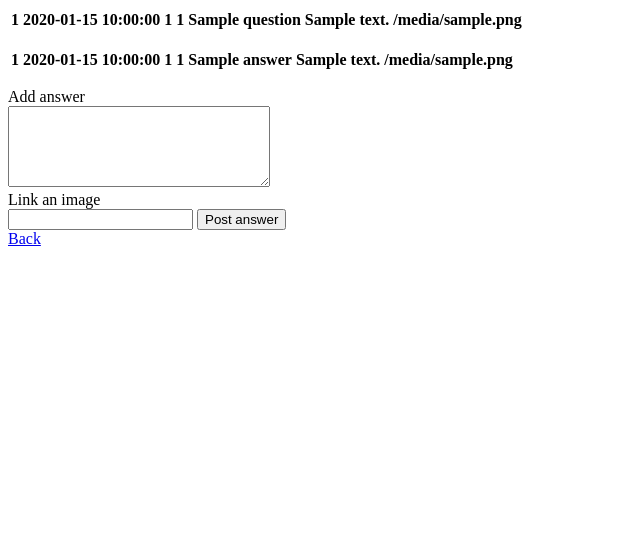
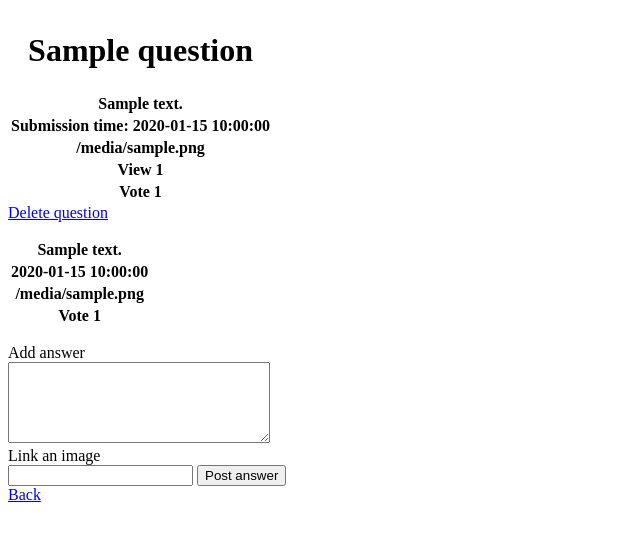
Before and after one commit to BoziDaniel/askmate1.1, a Flask app: page /question/1 in a window 1280 px wide. Shown: the top 541 px of the page, without its empty margins (0-640 px from the left). Run offline with Flask 2, Linux system fonts and the light colour scheme; a database or web service that is not in the repository returns one stand-in record (values such as "Sample title"); lists and menus that the app fills with data are empty; some libraries are stand-ins or nearby versions.

Commit message:
mert dani nagyon akarta

```diff
--- a/data_manager.py
+++ b/data_manager.py
@@ -62,3 +62,20 @@ def add_new_answer_to_table(cursor, data):
             VALUES ('{data["submission_time"]}', '{data["vote_number"]}', '{data["question_id"]}',
                     '{data["message"]}', '{data["image"]}');"""
     cursor.execute(query)
+
+
+@cn.connection_handler
+def delete_data_by_id(cursor, table, id):
+    query = f"""DELETE FROM {table} WHERE id = {id}"""
+    cursor.execute(query)
+
+
+@cn.connection_handler
+def update_row_in_table(cursor, table, data):
+    if table == "question":
+        query = f"""UPDATE question SET submission_time='{data["submission_time"]}',view_number={data[
+                    "view_number"]},vote_number={data["vote_number"]},title='{data["title"]}', message= '{data[
+                    "message"].replace("'", "''")}', image='{str(data["image"]).replace("None", "")}' WHERE id={data[
+                    "id"]}"""
+
+    cursor.execute(query)
--- a/server.py
+++ b/server.py
@@ -14,14 +14,16 @@ def route_list():
 
 
 @app.route('/question/<question_id>', methods=['GET'])
-def expand_question(question_id):
+def route_expand_question(question_id):
     question = dm.get_question_by_id(question_id)
+    # question["view_number"] = int(question["view_number"]) + 1
+    # dm.update_row_in_table("question", question)
     answers_by_question_id = dm.get_answer_by_id(question_id)
     return render_template('question.html', question=question, answers=answers_by_question_id, question_id=question_id)
 
 
 @app.route('/question/<question_id>', methods=['POST'])
-def add_answer(question_id):
+def route_add_answer(question_id):
     if request.method == 'POST':
         data = request.form
         data = dict(data)
@@ -41,6 +43,14 @@ def route_add_question():
     return render_template('add_question.html')
 
 
+@app.route('/question/<question_id>/delete', methods=['GET'])
+def route_delete_question(question_id):
+    dm.delete_data_by_id("question", question_id)
+    return redirect(url_for("route_list"))
+
+
+
+
 if __name__ == '__main__':
     app.run(
         port=5000,
--- a/templates/add_question.html
+++ b/templates/add_question.html
@@ -12,9 +12,12 @@
         <p>
             <label for="message">Question</label><br>
             <input type="text" name="message" id="message" minlength="10" required>
+            </p>
+        <p>
+            <label for="image">Image</label><br>
             <input type="text" name="image" value="">
         </p>
         <p><input type="submit" id="submit" value="submit"></p>
-
     </form>
+    {% include 'footer.html' %}
 {% endblock %}
--- a/templates/question.html
+++ b/templates/question.html
@@ -4,33 +4,46 @@
     {% for que in question %}
         <table>
             <tr>
-                <th>{{ que["id"] }} </th>
-                <th>{{ que["submission_time"] }} </th>
-                <th>{{ que["view_number"] }} </th>
-                <th>{{ que["vote_number"] }} </th>
-                <th>{{ que["title"] }} </th>
+                <th><h1>{{ que["title"] }}</h1></th>
+            </tr>
+            <tr>
                 <th>{{ que["message"] }} </th>
+            </tr>
+            <tr>
+                <th>Submission time: {{ que["submission_time"] }}</th>
+            </tr>
+            <tr>
                 <th>{{ que["image"] }} </th>
+            </tr>
+            <tr>
+                <th>View {{ que["vote_number"] }} </th>
+            </tr>
+            <tr>
+                <th>Vote {{ que["view_number"] }} </th>
             </tr>
         </table>
     {% endfor %}
-
+    <a href="{{ url_for("route_delete_question", question_id=question_id)}}">Delete question</a>
     <p>
         {% for answer in answers %}
             <table>
                 <tr>
-                    <th>{{ answer["id"] }} </th>
+                    <th>{{ answer["message"] }} </th>
+                </tr>
+                <tr>
                     <th>{{ answer["submission_time"] }} </th>
-                    <th>{{ answer["view_number"] }} </th>
-                    <th>{{ answer["vote_number"] }} </th>
-                    <th>{{ answer["title"] }} </th>
-                    <th>{{ answer["message"] }} </th>
+                </tr>
+                <tr>
                     <th>{{ answer["image"] }} </th>
                 </tr>
+                <tr>
+                    <th>Vote {{ answer["vote_number"] }} </th>
+                </tr>
             </table>
+{#            <a href="{{ url_for("route_delete_answer", answer_id=answer_id)}}">Delete answer</a>#}
         {% endfor %}
     </p>
-    <form action={{ url_for("add_answer", question_id=question_id) }} method="POST">
+    <form action={{ url_for("route_add_answer", question_id=question_id) }} method="POST">
         <label for="answer">Add answer</label><br>
         <textarea name="message" id="answer" ROWS="5" COLS="30" minlength="10" required></textarea><br>
         <input type="hidden" name="question_id" value="{{ question_id }}">
```
